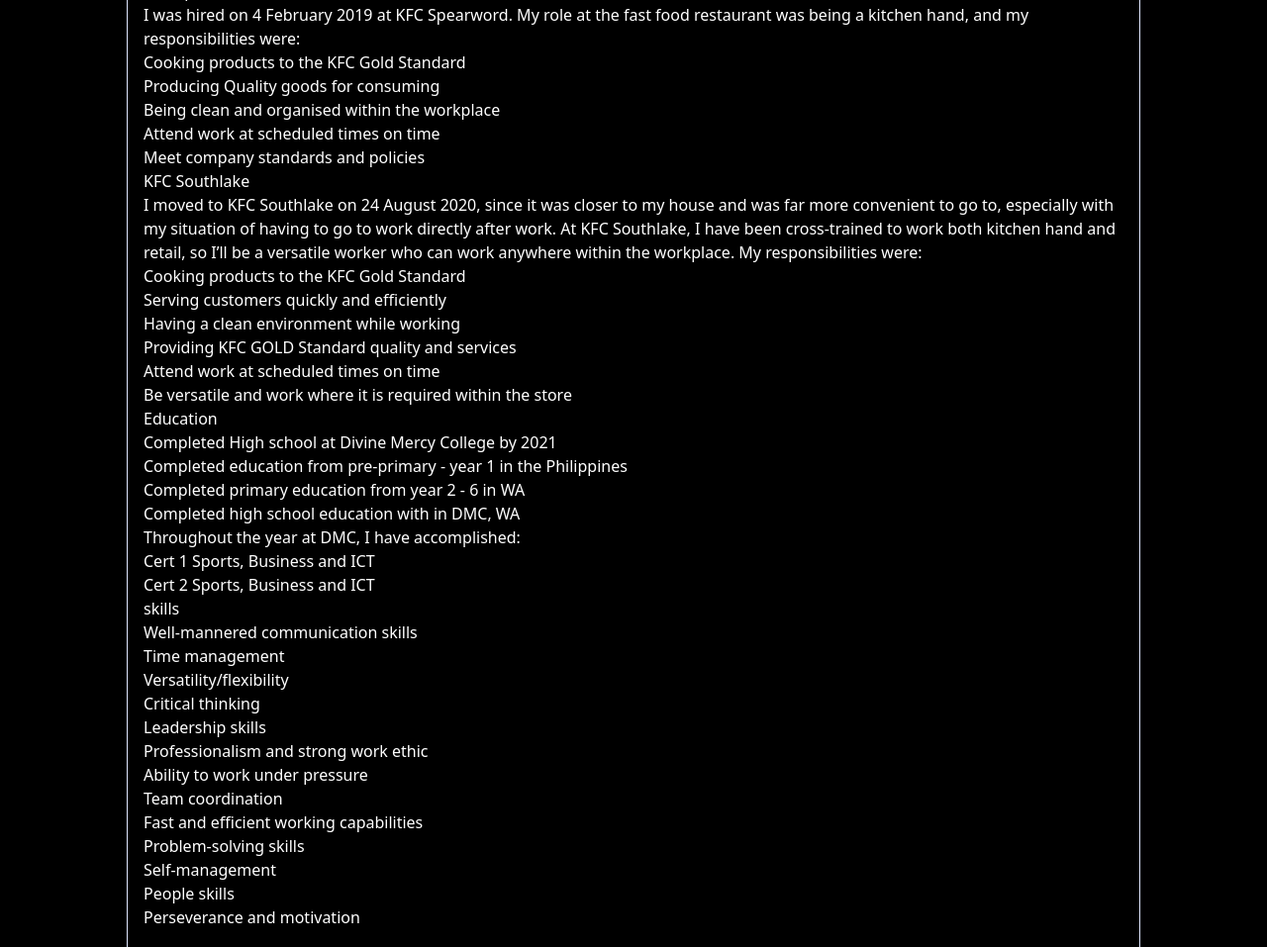
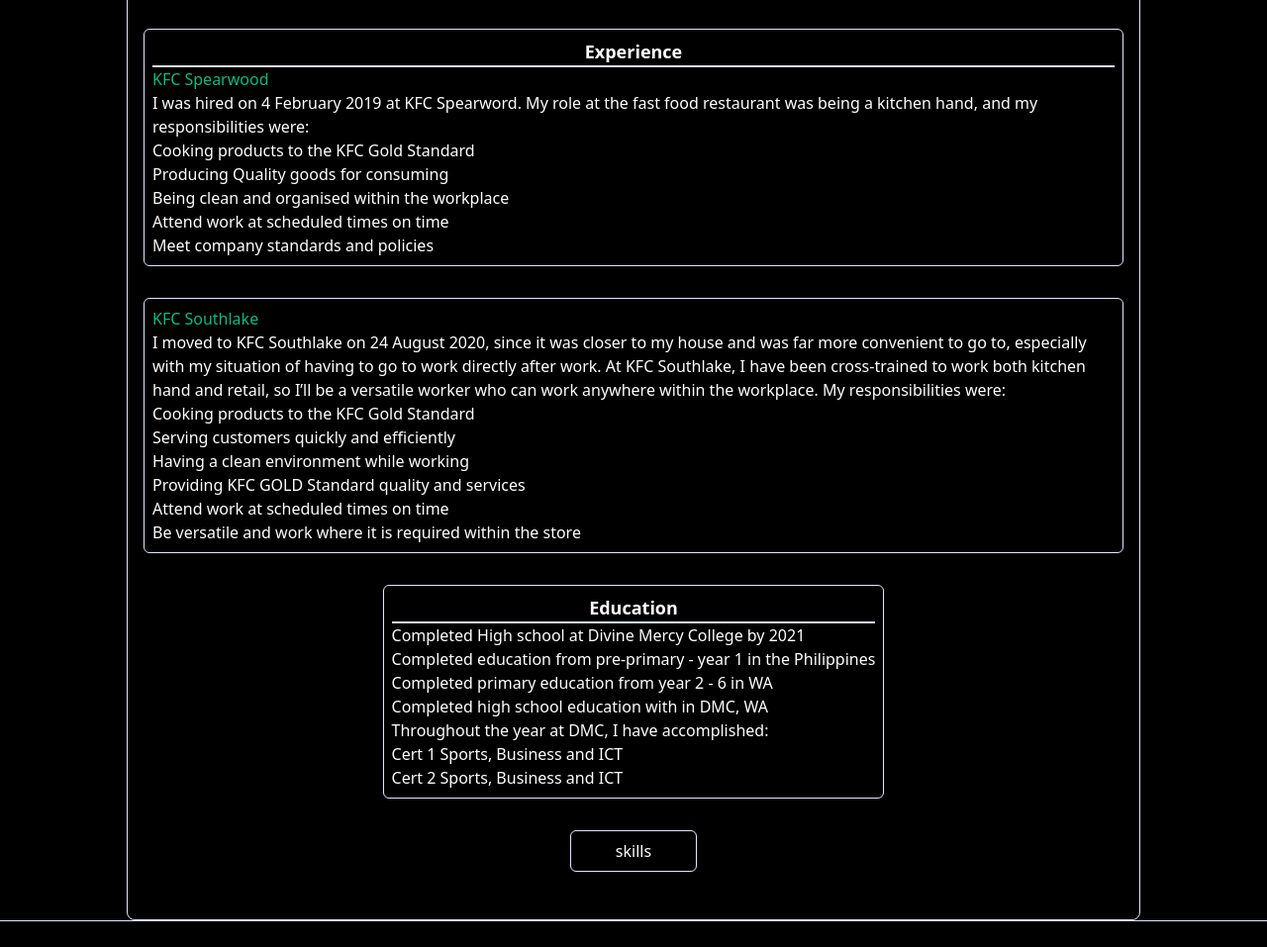
Before and after one commit to MoMo2Win/Portfolio-Website, a website: page resume.html in a window 1280 px wide. Shown: the part 206-1163 px from the top of the page at 99% size. Drawn offline with Linux system fonts and the light colour scheme.

Commit message:
feat(Resume-Page): added tailwindcss components into my resume for the mobile version

```diff
--- a/resume.html
+++ b/resume.html
@@ -73,13 +73,13 @@
         </nav>
     </header>
     <main class="w-4/5 mx-auto m-auto pb-8 border border-LGB rounded-lg flex flex-col">
-        <article class="flex flex-col text-white p-4">
-            <header>
-                <h2>Resume</h2>
+        <article class="flex flex-col text-white p-4 gap-8 items-center">
+            <header class="flex flex-col p-4">
+                <h2 class="mx-auto flex justify-center font-bold text-2xl border-b-2 border-LGB">Resume</h2>
             </header>
-            <section>
-                <h3>Experience</h3>
-                <h4>KFC Spearwood</h4>
+            <section class="border border-LGB p-2 rounded-md">
+                <h3 class="mx-auto flex justify-center font-bold text-lg border-b-2 border-LGB">Experience</h3>
+                <h4 class="mx-auto text-SG">KFC Spearwood</h4>
                 <p>I was hired on 4 February 2019 at KFC Spearword. My role at the fast food restaurant was being
                     a kitchen hand, and my responsibilities were:</p>
                 <ul>
@@ -90,8 +90,8 @@
                     <li>Meet company standards and policies</li>
                 </ul>
             </section>
-            <section>
-                <h4>KFC Southlake</h4>
+            <section class="border border-LGB p-2 rounded-md">
+                <h4 class="mx-auto text-SG">KFC Southlake</h4>
                 <p>I moved to KFC Southlake on 24 August 2020, since it was closer to my house and was far more
                     convenient to go to, especially with my situation of having to go to work directly after work.
                     At KFC Southlake, I have been cross-trained to work both kitchen hand and retail, so I’ll be a
@@ -105,8 +105,8 @@
                     <li>Be versatile and work where it is required within the store</li>
                 </ul>
             </section>
-            <section>
-                <h3>Education</h3>
+            <section class="border border-LGB p-2 rounded-md">
+                <h3 class="mx-auto flex justify-center font-bold text-lg border-b-2 border-LGB">Education</h3>
                 <p>Completed High school at Divine Mercy College by 2021</p>
                  <ul>
                      <li>Completed education from pre-primary - year 1 in the Philippines</li>
@@ -120,24 +120,15 @@
                      </li>
                  </ul>
             </section>
-            <section>
-                <p>skills</p>
-                <ul>
-                    <li>Well-mannered communication skills</li>
+            <section class="group relative dropdown border border-LGB p-2 rounded-md w-32">
+                <p class="flex justify-center cursor-pointer">skills</p>
+                <ul class="hidden group-hover:block absolute left-1/2 top-full -translate-x-1/2 mt-2 bg-black
+                            border border-LGB rounded-md px-4 py-2 text-center shadow-lg whitespace-nowrap w-max">
+                    <li>Critical Thinking</li>
                     <li>Time management</li>
-                    <li>Versatility/flexibility</li>
-                    <li>Critical thinking</li>
-                    <li>Leadership skills</li>
-                    <li>Professionalism and strong work ethic</li>
-                    <li>Ability to work under pressure</li>
-                </ul>
-                <ul>
+                    <li>Communication skills</li>
+                    <li>Perseverance and motivation</li>
                     <li>Team coordination</li>
-                    <li>Fast and efficient working capabilities</li>
-                    <li>Problem-solving skills</li>
-                    <li>Self-management</li>
-                    <li>People skills</li>
-                    <li>Perseverance and motivation</li>
                 </ul>
             </section>
         </article>
```
Also changed, not shown: assets/css/site.css.
